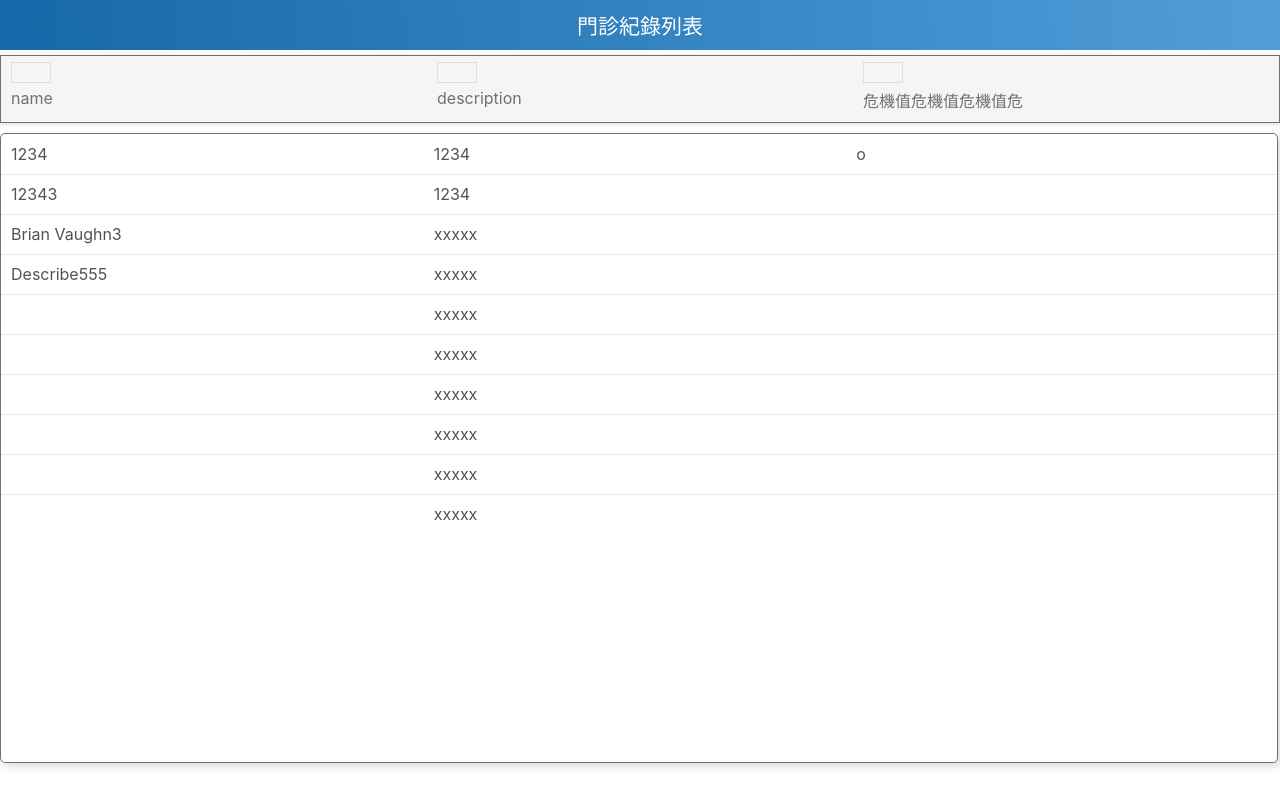
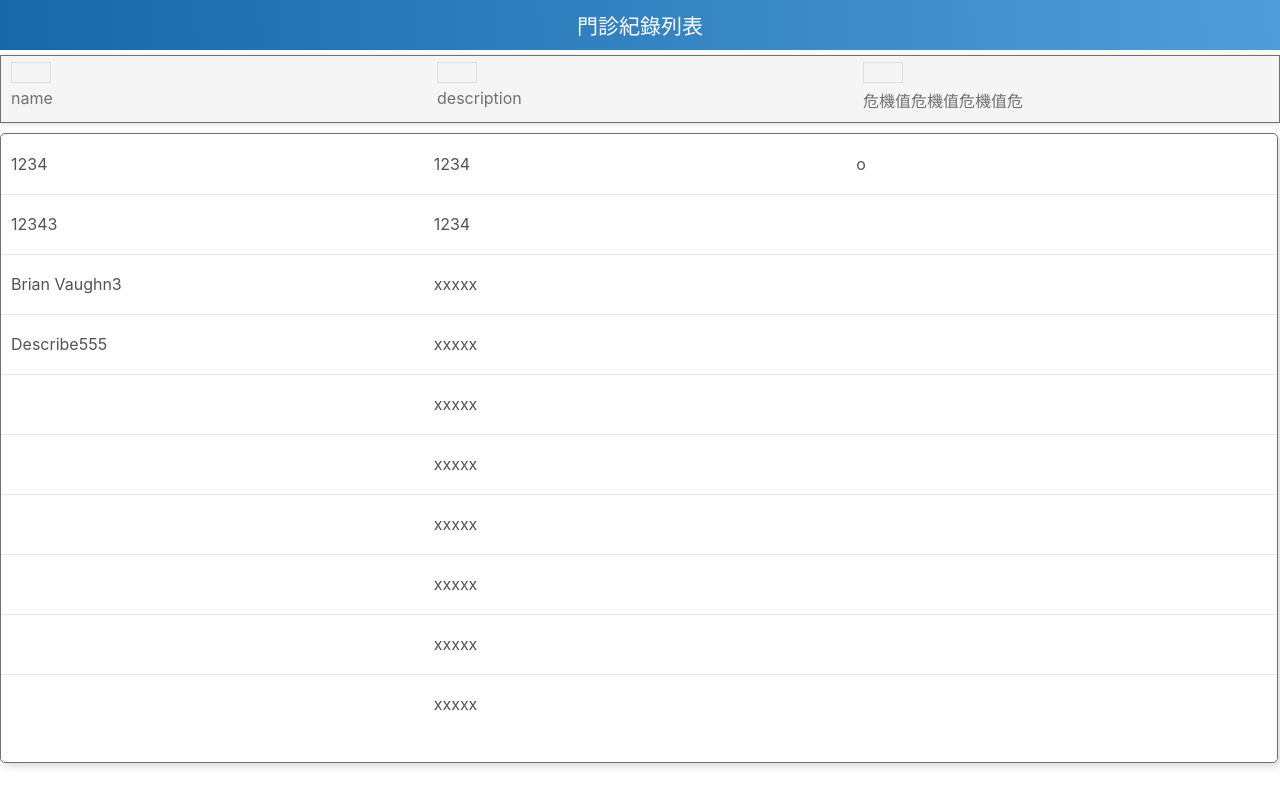
Before and after one commit to flyingpath/react-virtualized-search-table, a React (Create React App) app: page / in a window 1280 px wide. Built offline with nearby package versions, Linux system fonts and the light colour scheme.

Commit message:
add auto minWidth, props rowHeight

```diff
--- a/src/components/index.js
+++ b/src/components/index.js
@@ -207,8 +207,10 @@ class ReactVirtualizedSearchTable extends React.Component {
             }
         } )
 
+        const minWidth = columns.length * 80
+
         return (
-            <div className = { style.main } >
+            <div className = { style.main } style = {{ minWidth: minWidth }} >
                 <AutoSizer className = { style.autoSizer } style={ { height: '100%', width: '100%' } } >
                 {({ height, width }) => {
                     return (
@@ -222,7 +224,7 @@ class ReactVirtualizedSearchTable extends React.Component {
                                 width       = { width - 2 }
                                 height      = { height - 100 }
                                 headerHeight= { 70 }
-                                rowHeight   = { 40 }
+                                rowHeight   = { this.props.rowHeight || 60 }
                                 rowCount    = { filterdData.length }
                                 rowRenderer = { this.rowRenderer }
                                 rowGetter   = { ({ index }) => filterdData[index] }
@@ -280,6 +282,7 @@ ReactVirtualizedSearchTable.propTypes = {
             })
         )
     ).isRequired,
+    rowHeight: PropTypes.number
 }
 
 export default ReactVirtualizedSearchTable
--- a/src/components/style.module.scss
+++ b/src/components/style.module.scss
@@ -1,5 +1,4 @@
 .main {
-    min-width: 700px;
     height   : 100%;
 }
 
```
Also changed, not shown: 1 other file (tests, documents, lock files or other folders).
